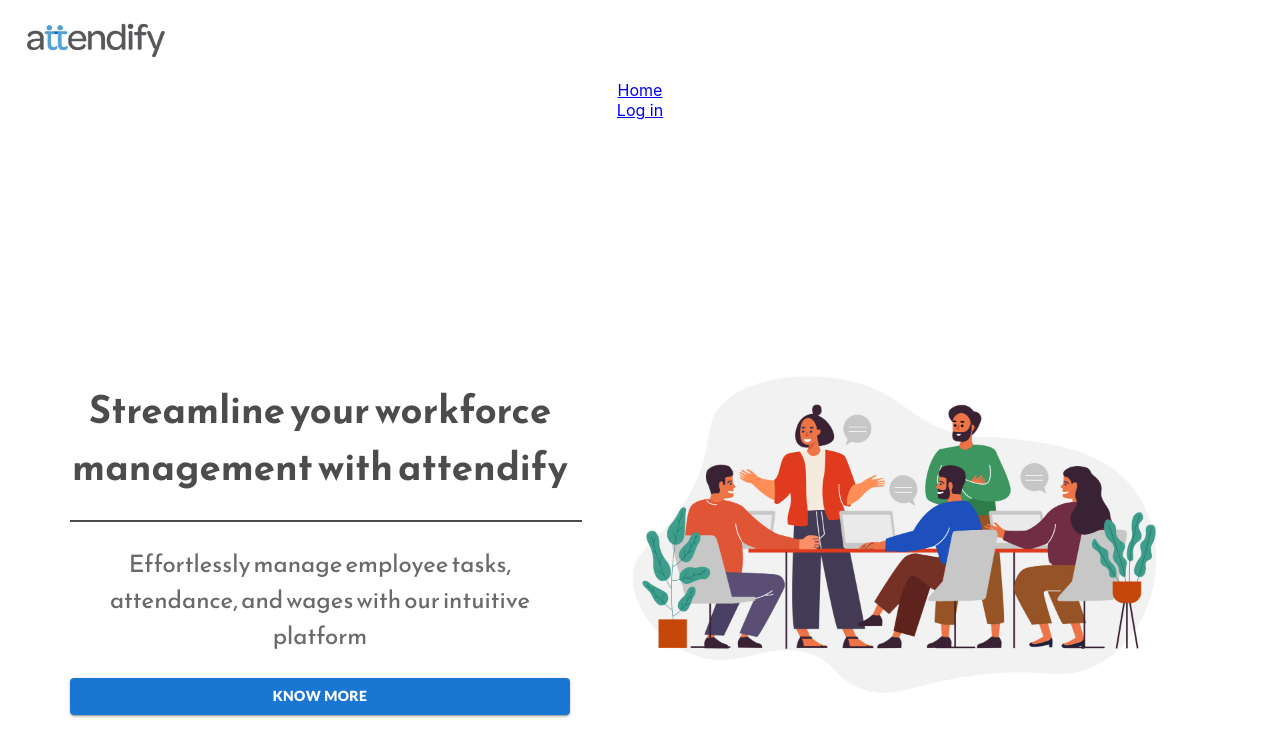
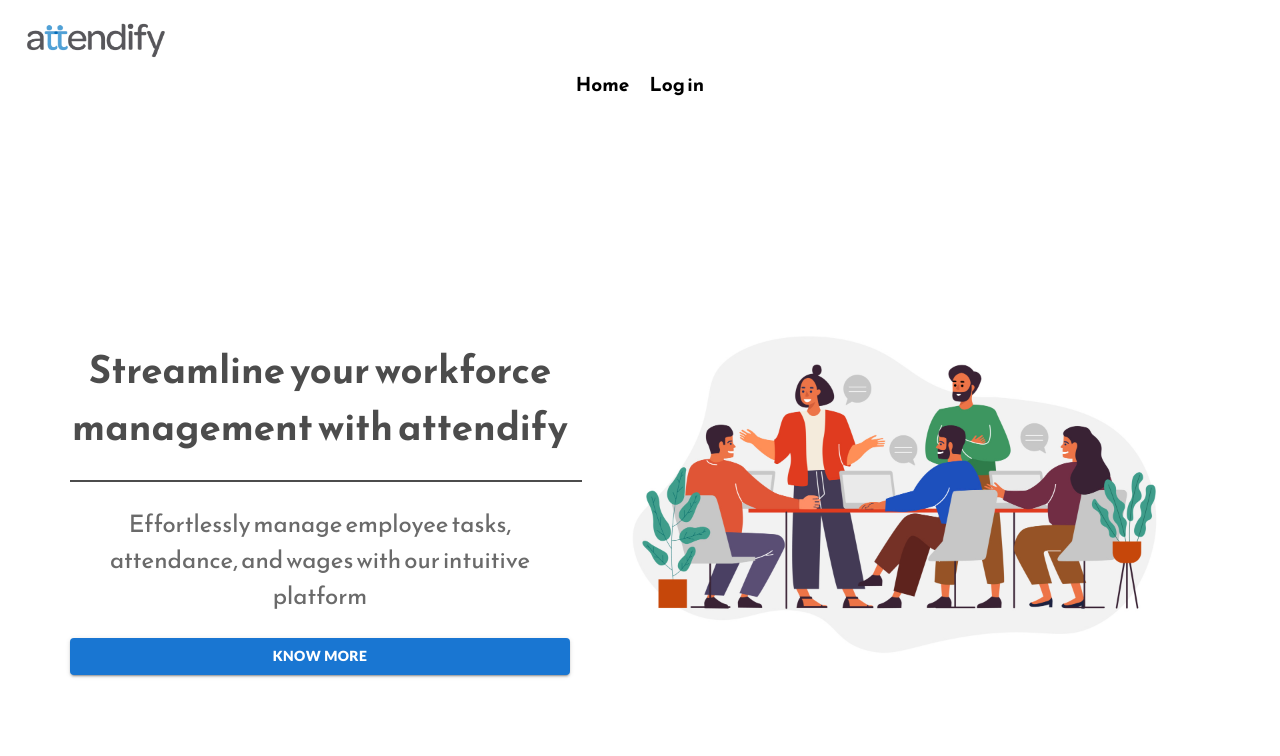
Before and after one commit to antoalex07/attendify-frontend, a React (Create React App) app: page / in a window 1280 px wide. Shown: the top 756 px of the page. Built offline with nearby package versions, Linux system fonts and the light colour scheme; a web font is replaced by a local one.

Commit message:
Menu page style changes made

```diff
--- a/src/App.css
+++ b/src/App.css
@@ -16,6 +16,30 @@
   width: 10em;
   height: 5em;
   margin-left: 1em;
+}
+
+/* Menu */
+
+.menu {
+  text-align: center;
+  display: flex;
+  justify-content: center;
+  position: fixed;
+  top: 70px;
+  width: 100%;
+}
+
+.menu a{
+  padding: 10px;
+}
+
+.menu .menu-item a{
+  color: #000;
+  font-family: "Reem Kufi", sans-serif;
+  font-weight: bold;
+  font-size: larger;
+  text-decoration: none;
+  color: inherit;
 }
 
 /* Home Page */
```
